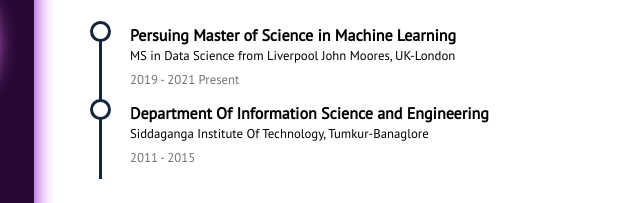
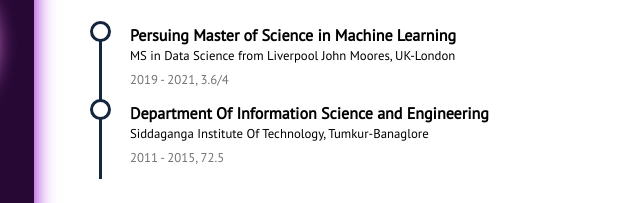
Before and after one commit to RakeshKumar045/Rakesh-DataScience-Resume, a plain HTML site: page index.html in a window 1280 px wide. Shown: the part 123-326 px from the top of the page, 296-936 px from the left. Drawn offline with nearby package versions, Linux system fonts and the light colour scheme.

Commit message:
added resume

```diff
--- a/index.html
+++ b/index.html
@@ -93,12 +93,12 @@
         <div class="timeline-block">
           <h1>Persuing Master of Science in Machine Learning</h1>
           <p> MS in Data Science from Liverpool John Moores, UK-London</p>
-          <time>2019 - 2021 Present</time>
+          <time>2019 - 2021, 3.6/4</time>
         </div>
         <div class="timeline-block">
           <h1>Department Of Information Science and Engineering</h1>
           <p>Siddaganga Institute Of Technology, Tumkur-Banaglore</p>
-          <time>2011 - 2015</time>
+          <time>2011 - 2015, 72.5</time>
         </div>
       </div>
     </div>
```
